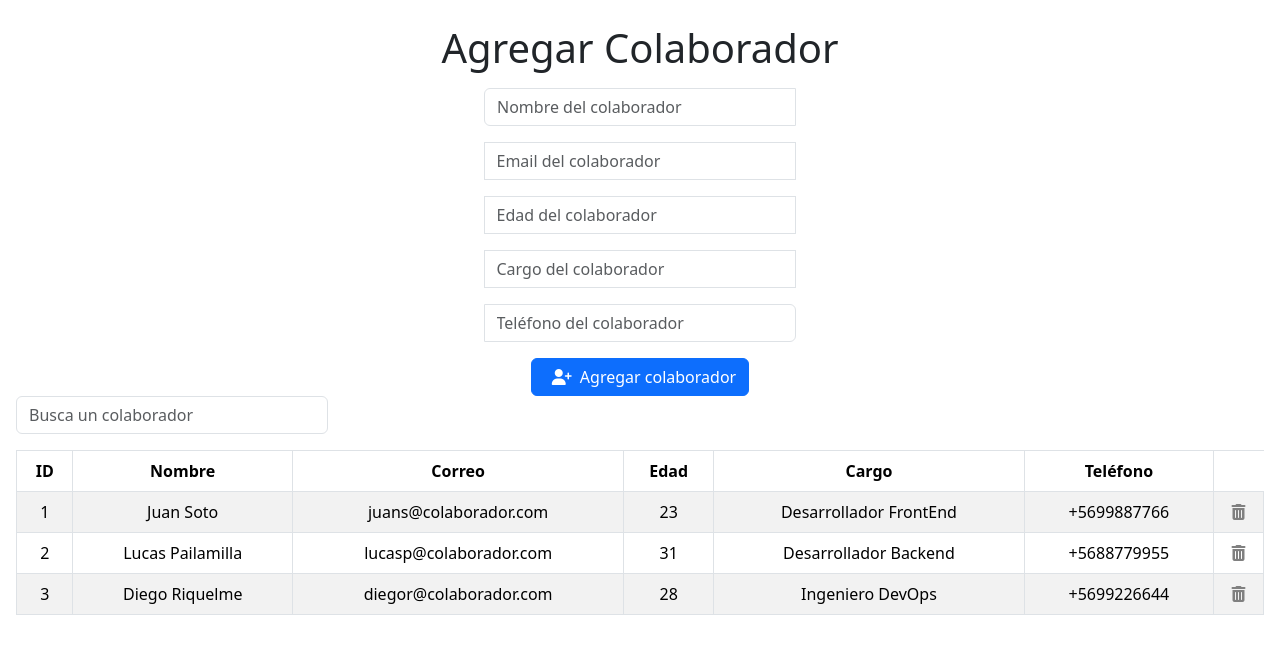
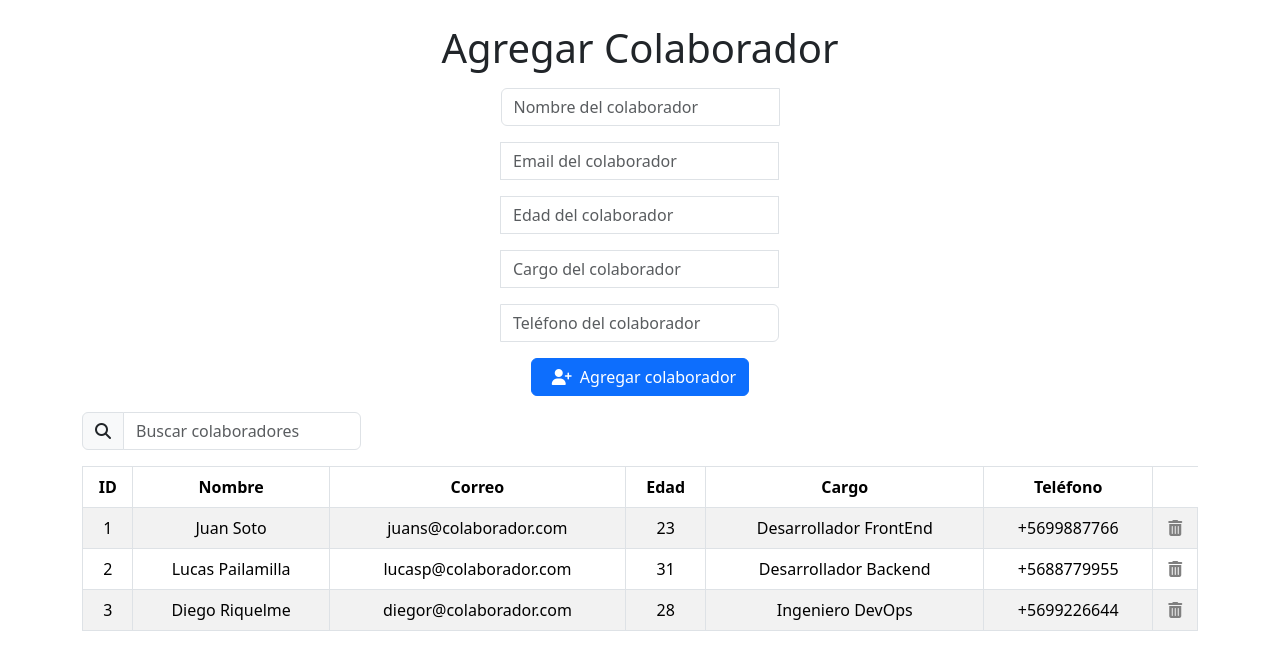
Before and after one commit to holydoritoz/renderizado-dinamico-React, a React (Vite) app: page / in a window 1280 px wide. Shown: the top 670 px of the page. Built offline with nearby package versions, Linux system fonts and the light colour scheme.

Commit message:
fixing infinity loop on App

```diff
--- a/src/App.jsx
+++ b/src/App.jsx
@@ -1,19 +1,31 @@
-// import { BaseColaboradores } from './data/BaseColaboradores.jsx';
-import Listado from './components/Listado.jsx'
-import Buscador from './components/Buscador.jsx'
+import{ useState } from 'react';
+import Listado from './components/Listado.jsx';
+import Buscador from './components/Buscador.jsx';
 import Formulario from './components/Formulario.jsx';
+import { BaseColaboradores } from './data/BaseColaboradores';
 import 'bootstrap/dist/css/bootstrap.min.css';
-import './App.css'
+import './App.css';
 
 function App() {
+  const [colaboradores, setColaboradores] = useState([...BaseColaboradores]);
+
+  const handleDelete = (index) => {
+    const updatedColaboradores = [...colaboradores];
+    updatedColaboradores.splice(index, 1);
+    setColaboradores(updatedColaboradores);
+  };
+
+  const handleAgregarColaborador = (nuevoColaborador) => {
+    setColaboradores([...colaboradores, nuevoColaborador]);
+  };
 
   return (
-    <>
-    <Formulario />
-    <Buscador />
-    <Listado />
-    </>
-  )
+    <div className="container">
+      <Formulario onAgregarColaborador={handleAgregarColaborador} />
+      <Buscador />
+      <Listado colaboradores={colaboradores} handleDelete={handleDelete} />
+    </div>
+  );
 }
 
-export default App
+export default App;
--- a/src/components/Buscador.jsx
+++ b/src/components/Buscador.jsx
@@ -1,24 +1,46 @@
+import { useState } from 'react';
 import PropTypes from 'prop-types'
 import Form from 'react-bootstrap/Form';
 import InputGroup from 'react-bootstrap/InputGroup';
 
-function Buscador({ searchTerm, handleInputChange }) {
+function Buscador({ colaboradores, setColaboradores, filterColaboradores }) {
+    const [searchTerm, setSearchTerm] = useState('');
+
+    const handleSubmit = (event) => {
+        event.preventDefault();
+        setColaboradores(filterColaboradores(colaboradores, searchTerm));
+    };
+
     return (
-        <InputGroup className="mb-3 w-25">
-            <Form.Control
-                placeholder="Busca un colaborador"
-                aria-label="Busca un colaborador"
-                aria-describedby="basic-addon1"
-                value={searchTerm}
-                onChange={handleInputChange}
-            />
+    <Form onSubmit={handleSubmit}>
+    <InputGroup className="mb-3 mt-3 w-25">
+    <InputGroup.Text id="basic-addon1">
+            <i className="fa-solid fa-magnifying-glass"></i>
+        </InputGroup.Text>
+        <Form.Control
+            type="text"
+            placeholder="Buscar colaboradores"
+            value={searchTerm}
+              onChange={(event) => setSearchTerm(event.target.value)} // Puedes usar setSearchTerm directamente aquí
+        />
         </InputGroup>
-    );
+    </Form>
+);
 }
 
 Buscador.propTypes = {
-searchTerm: PropTypes.string,
-handleInputChange: PropTypes.func,
-}
+    colaboradores: PropTypes.arrayOf(
+        PropTypes.shape({
+            id: PropTypes.number.isRequired,
+            nombre: PropTypes.string.isRequired,
+            correo: PropTypes.string.isRequired,
+            edad: PropTypes.number.isRequired,
+            cargo: PropTypes.string.isRequired,
+            telefono: PropTypes.string.isRequired,
+        })
+    ).isRequired,
+    setColaboradores: PropTypes.func.isRequired,
+    filterColaboradores: PropTypes.func.isRequired,
+};
 
 export default Buscador;
--- a/src/components/Formulario.jsx
+++ b/src/components/Formulario.jsx
@@ -1,12 +1,11 @@
-import { useState } from 'react';
+import{ useState } from 'react';
+import PropTypes from 'prop-types'
+import InputGroup from 'react-bootstrap/InputGroup';
 import Form from 'react-bootstrap/Form';
-import InputGroup from 'react-bootstrap/InputGroup';
 import Button from 'react-bootstrap/Button';
-import { errorAlert, successAlert } from '../helpers/sweetAlert.js'
+import { errorAlert, successAlert } from '../helpers/sweetAlert.js';
 
-
-function Formulario() {
-
+function Formulario({ onAgregarColaborador }) {
     const [userName, setUserName] = useState('');
     const [userMail, setUserMail] = useState('');
     const [userAge, setUserAge] = useState('');
@@ -19,8 +18,16 @@ function Formulario() {
         if(userName.trim() === '' || userMail ==='' || userAge ==="" || userCargo ==="" || userPhone ===""){
             errorAlert();
         } else {
+            const nuevoColaborador = {
+                nombre: userName,
+                correo: userMail,
+                edad: userAge,
+                cargo: userCargo,
+                telefono: userPhone
+            };
+            onAgregarColaborador(nuevoColaborador);
             successAlert();
-}
+        }
     };
 
 return (
@@ -83,4 +90,8 @@ return (
     </>
     )}
 
+Formulario.propTypes = {
+    onAgregarColaborador: PropTypes.func.isRequired
+};
+
 export default Formulario;
--- a/src/components/Listado.jsx
+++ b/src/components/Listado.jsx
@@ -55,16 +55,7 @@ function Listado() {
 }
 
 Listado.propTypes = {
-    BaseColaboradores: PropTypes.arrayOf(
-        PropTypes.shape({
-            id: PropTypes.number.isRequired,
-            nombre: PropTypes.string.isRequired,
-            correo: PropTypes.string.isRequired,
-            edad: PropTypes.number.isRequired,
-            cargo: PropTypes.string.isRequired,
-            telefono: PropTypes.string.isRequired,
-        })
-    ).isRequired,
+    handleDelete: PropTypes.func.isRequired,
 };
 
 export default Listado;
```
